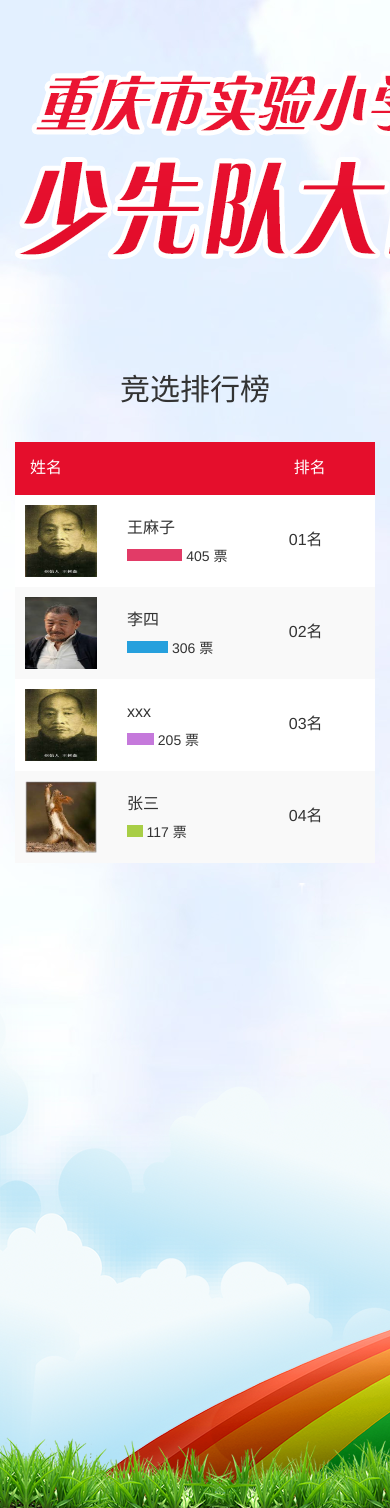
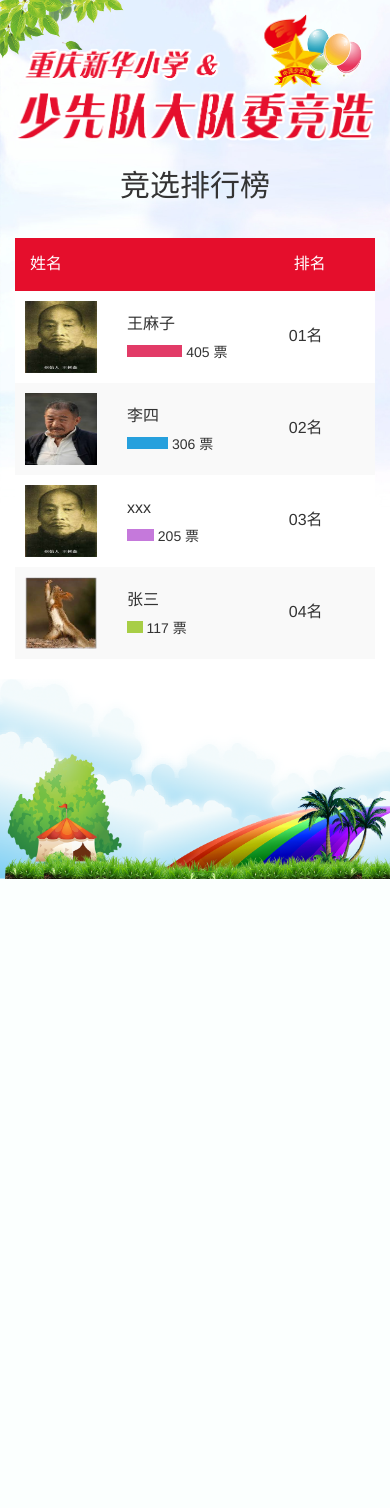
Before and after one commit to rocknio/xinhua_vote, a Django app: page /charts/ in a window 390 px wide; the page is wider, and only the part inside the window is pictured. After the commit the page ends 879 px from the top of that part, so only its background shows below. Run offline with Django 3.2, Linux system fonts and the light colour scheme; data comes from the database, SQL or seed files in the repository; both versions use the stored data as it was after the commit; some libraries are stand-ins or nearby versions.

Commit message:
支持手机显示 替换标题 替换网站图标

```diff
--- a/static/vote/css/style.css
+++ b/static/vote/css/style.css
@@ -1,7 +1,4 @@
-
-
-
-body{background: url(/static/images/icon_bg.jpg) center top no-repeat; font-family: "Helvetica Neue", Helvetica, Microsoft Yahei, Hiragino Sans GB, WenQuanYi Micro Hei, sans-serif;}
+body{background: url(/static/images/icon_bg.jpg) center top no-repeat; background-size: contain; font-family: "Helvetica Neue", Helvetica, Microsoft Yahei, Hiragino Sans GB, WenQuanYi Micro Hei, sans-serif;}
 
 .main{margin-top: 8em; }
 .main > img{margin-right: 4.6em; max-width:370px; width:100%;}
@@ -44,11 +41,11 @@ body{background: url(/static/images/icon_bg.jpg) center top no-repeat; font-fami
 .progress-color3{background: #26a0dd;}
 .progress-color4{background: #c579db;}
 
-.table-list img{margin-right: 30px; width:72px; height: 72px;}
+.table-list img{margin-right: 30px; width: 72px; height: 72px;}
 .table-item{overflow: hidden;}
 .table-item > h4{font-size: 16px; margin-top: 14px;}
 
-.footer{width: 100%; background: url(/static/images/icon_footer.png) center top no-repeat; height: 625px;}
+.footer{width: 100%; background: url(/static/images/icon_footer.png) center top no-repeat; background-size: cover; height: 625px;}
 
 
 /* content
@@ -121,3 +118,17 @@ body{background: url(/static/images/icon_bg.jpg) center top no-repeat; font-fami
 		height:256px;
 	}
 }
+
+@media screen and (max-width:768px ) {
+	.header{margin-top: 1em;}
+	.header img{width: 100%;}
+	.vote-body{width: 100%;}
+	.main{margin-top: 2em;}
+	.main > img{margin-bottom: 1.5em;}
+	.footer{height: 200px;}
+	.vote-item2{text-align: center;}
+	.vote-item2 button, .list-item button{width: 100%;}
+	.vote-item2 span{display: inline-block; margin-top: 10px;}
+
+	.progress-box + span{display: inline-block;}
+}
--- a/xinhua_vote/urls.py
+++ b/xinhua_vote/urls.py
@@ -16,8 +16,13 @@ Including another URLconf
 from django.conf.urls import url
 from django.contrib import admin
 from vote.views import show_main_list, show_contents, show_charts, do_vote, wechat_check
+from django.views.generic.base import RedirectView
+
+favicon_view = RedirectView.as_view(url='/static/favicon.ico', permanent=True)
 
 urlpatterns = [
+    url(r'^favicon\.ico$', favicon_view),
+
     url(r'^admin/', admin.site.urls),
     url(r'^content/(\d)/$', show_contents),
     url(r'^list/', show_main_list),
```
Also changed, not shown: db.sqlite3, static/vote/images/icon_title.png, 2 other files.
